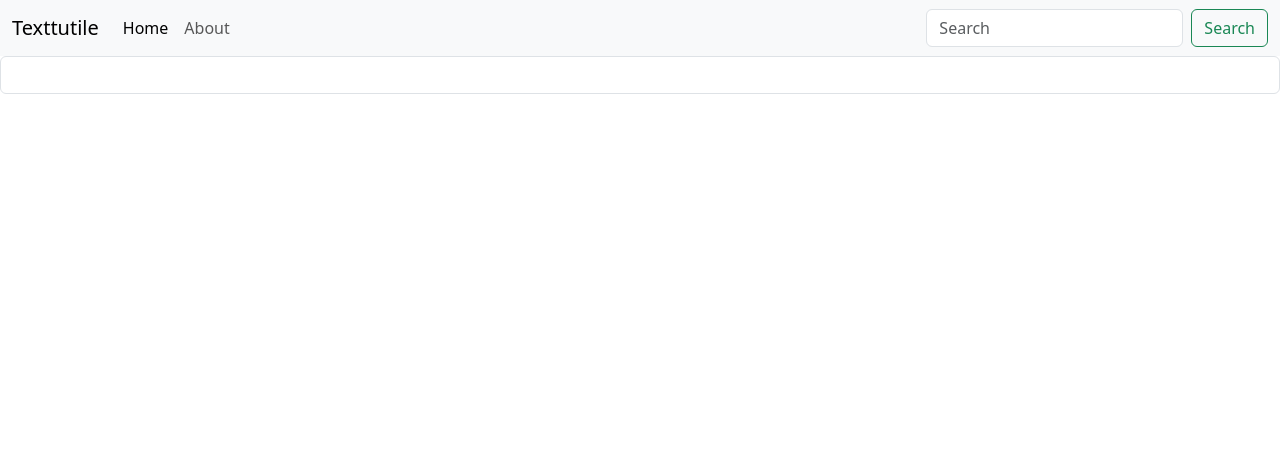
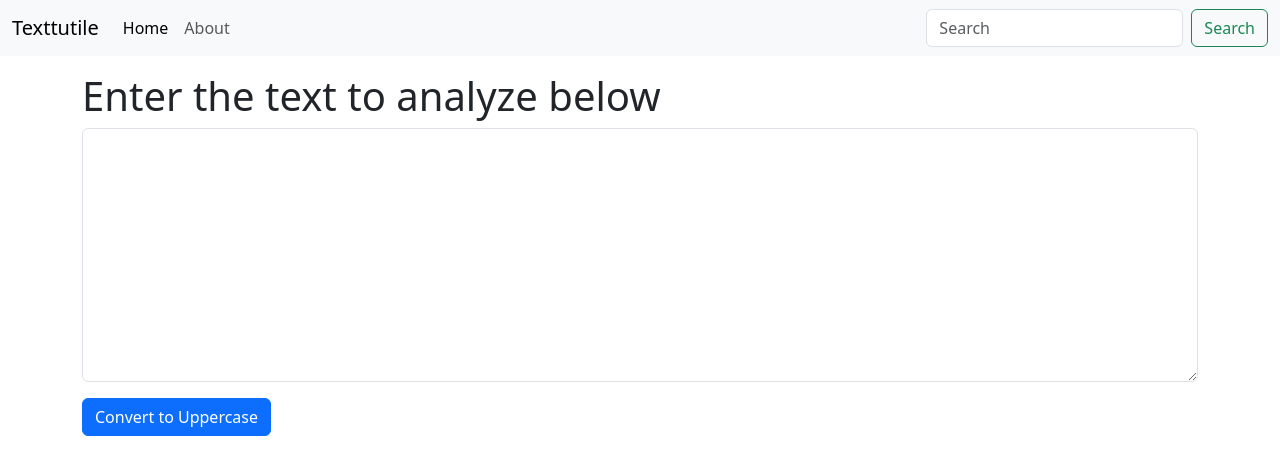
Before and after one commit to UbaidullahMOmer/Texttutile2, a React (Create React App) app: page / in a window 1280 px wide. Shown: the top 474 px of the page. Built offline with nearby package versions, Linux system fonts and the light colour scheme.

Commit message:
text area or button add
text area or button add

```diff
--- a/src/App.js
+++ b/src/App.js
@@ -5,7 +5,9 @@ function App() {
   return (
     <>
       <Navbar title="Texttutile" about="About" />
-      <TextForm/>
+      <div className="container my-3">
+      <TextForm headding="Enter the text to analyze below"/>
+      </div>
     </>
   )
 }
--- a/src/components/TextForm.js
+++ b/src/components/TextForm.js
@@ -1,11 +1,13 @@
 import React from 'react'
 
-export default function TextForm() {
+export default function TextForm(props) {
     return (
         <div>
+            <h1>{props.headding}</h1>
             <div className="mb-3">
-                <input type="email" className="form-control" id="exampleFormControlInput1" row="3" />
+                <textarea  className="form-control" id="mybox" rows="10"></textarea>
             </div>
+            <button className='btn btn-primary'>Convert to Uppercase</button>
         </div>
     )
 }
```
